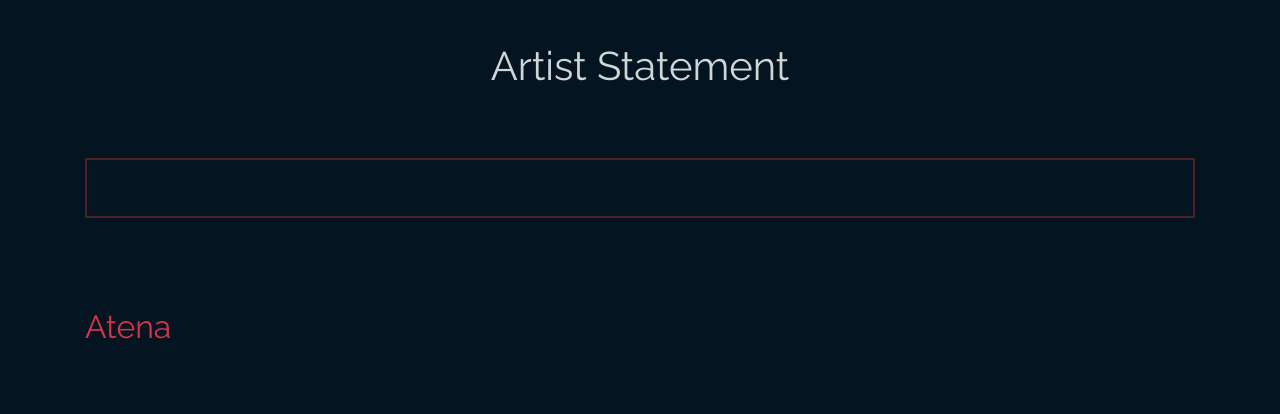
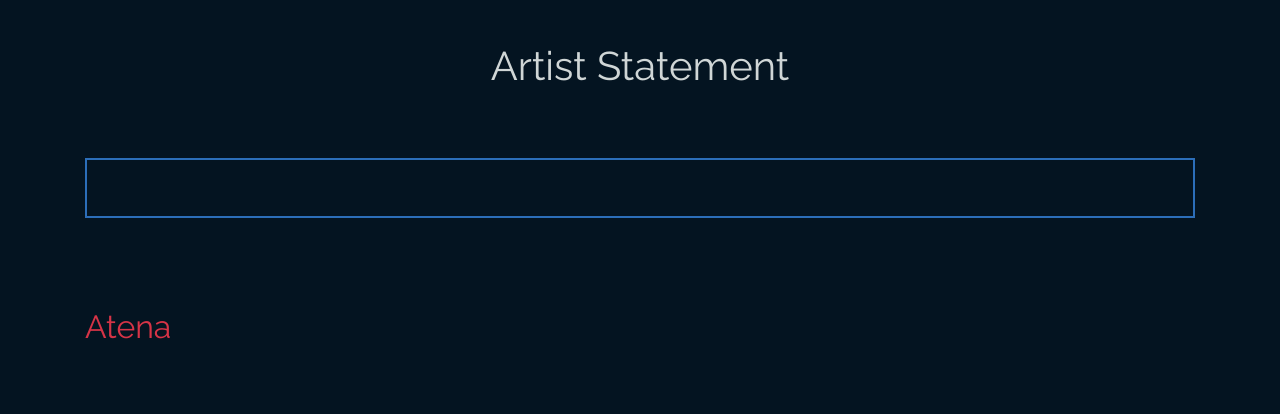
Before and after one commit to Jordano98/athena_portfolio, a Django app: page /as/ in a window 1280 px wide. Shown: the part 108-522 px from the top of the page. Run offline with Django 3.2, Linux system fonts and the light colour scheme; data that the repository does not hold is empty; some libraries are stand-ins or nearby versions; some web fonts are replaced.

Commit message:
as.html edit

```diff
--- a/templates/website/as.html
+++ b/templates/website/as.html
@@ -63,7 +63,7 @@
       <div class="container">
         <h1 class="text-center">Artist Statement</h1>
         <br><br>
-        <div class=" px-4 py-4" style="border: 2px solid rgb(75, 35, 35);"><h4 style="line-height: 33px;">{{statement.passage}}</h4></div>
+        <div class=" px-4 py-4" style="border: 2px solid #2c6eb9;"><h4 style="line-height: 33px;">{{statement.passage}}</h4></div>
       </div>
       <br><br><br>
 
```
